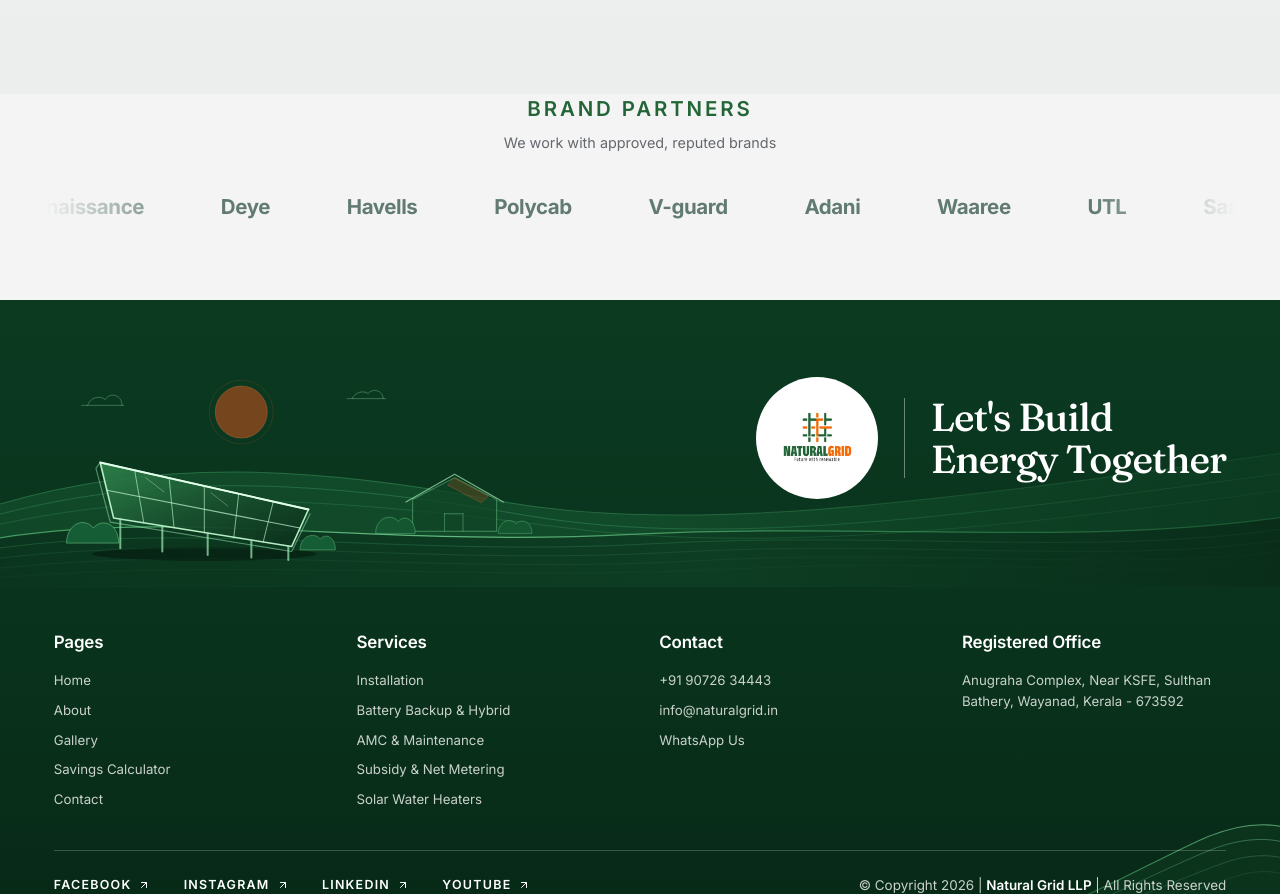
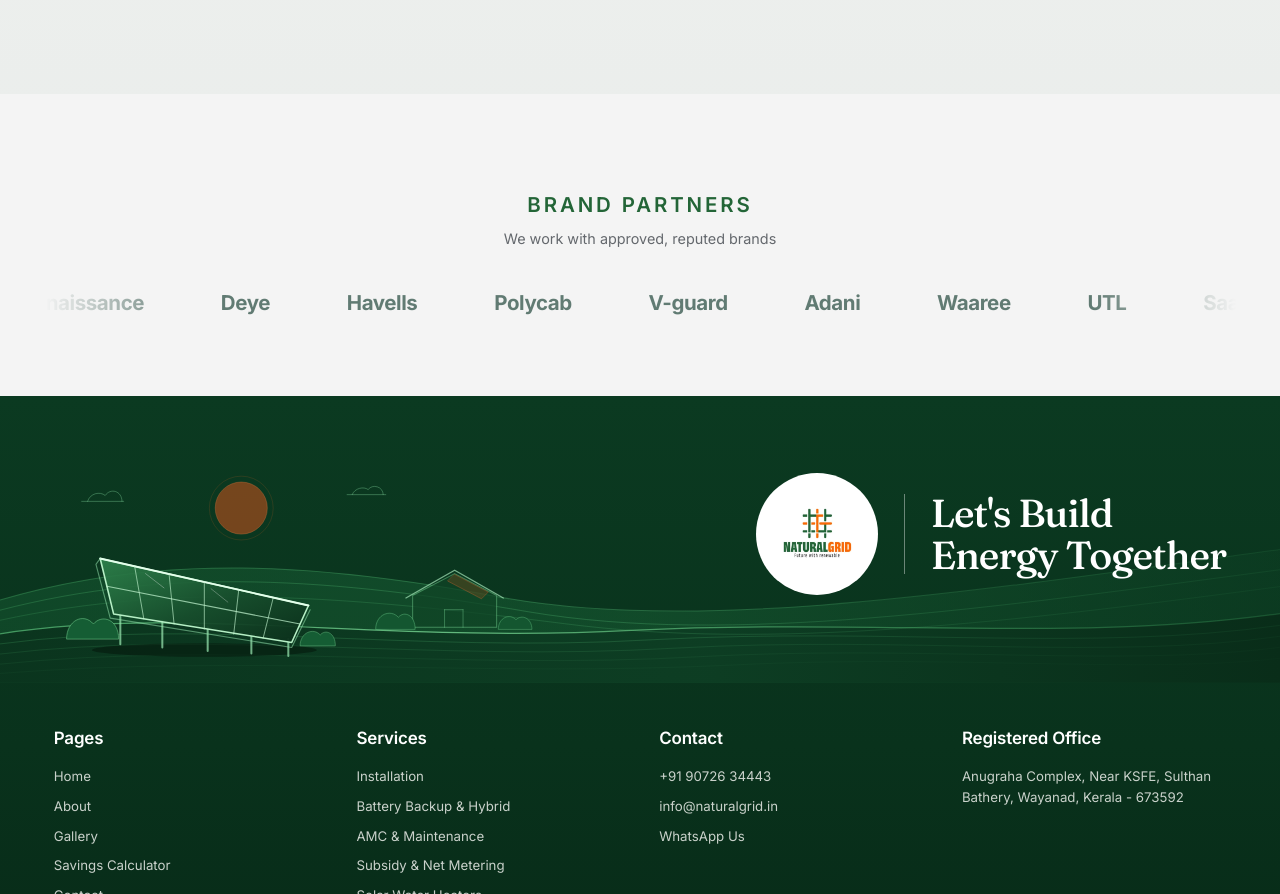
Before and after one commit to akashad123/naturalgrid, a React (Vite) app: page / in a window 1280 px wide. Shown: the part 3738-4632 px from the top of the page. Built offline with nearby package versions, Linux system fonts and the light colour scheme; no server answers; a web font is replaced by a local one.

Commit message:
Increase top padding for Brand Partners section

```diff
--- a/src/styles/index.css
+++ b/src/styles/index.css
@@ -137,7 +137,11 @@ html.lenis.lenis-smooth {
   }
 }
 
-/* Promote marquee track cleanly and pause scrolling when brand marquee is hovered */
+/* Promote marquee track cleanly, pause on hover, and add generous top breathing room for Brand Partners */
+.trusted {
+  padding-top: clamp(56px, 7.5vw, 108px);
+}
+
 .trusted-marquee {
   contain: layout style;
 }
```
